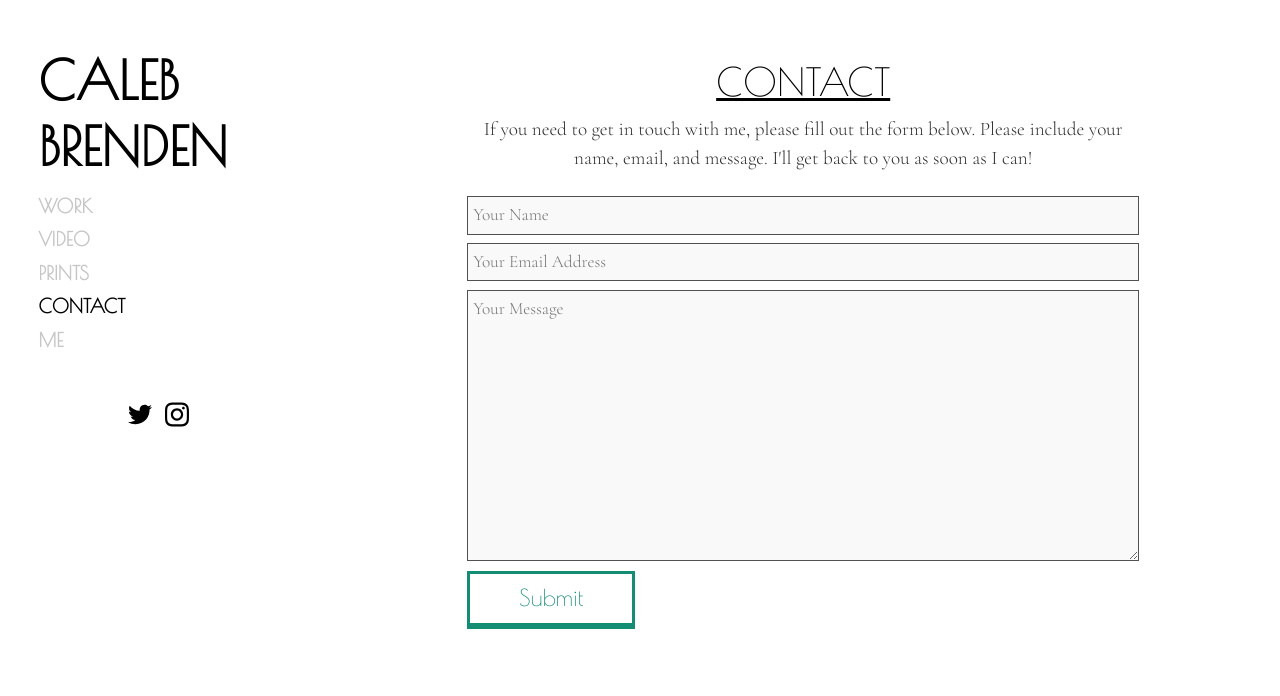
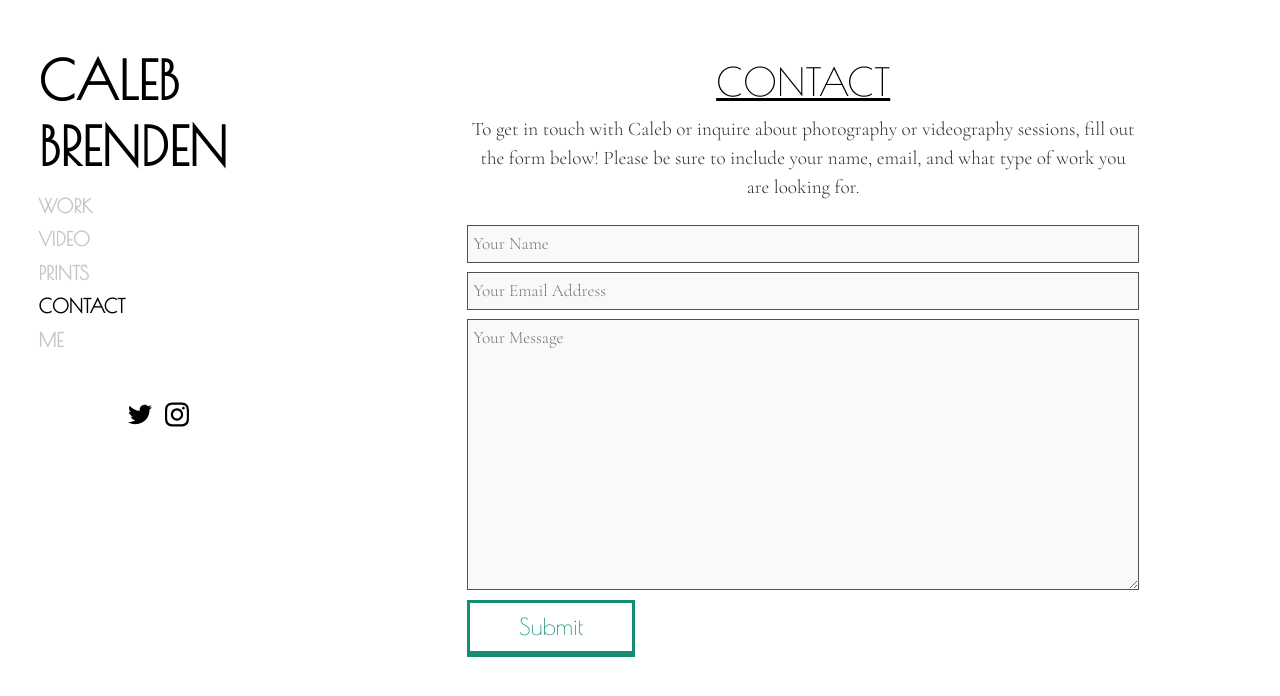
Before and after one commit to calebbrenden/my-site, a Jekyll site: the page built from contact.md, in a window 1280 px wide. Shown: the top 696 px of the page. Built offline with Jekyll 4.4.1, drawn with Linux system fonts in a browser that asks for light colours.

Commit message:
updated contact content

```diff
--- a/contact.md
+++ b/contact.md
@@ -2,13 +2,13 @@
 layout: page
 title: CONTACT
 sidebar_link: true
-description: this is a page with a contact form to request photo or video services. this will send an email directly to me.
+description: this is a page with a contact form to request photography or videography services. this will send an email directly to me.
 author: Caleb Brenden
 ---
 
 <h1 class="page-title">CONTACT</h1>
 
-<p align="center">If you need to get in touch with me, please fill out the form below. Please include your name, email, and message. I'll get back to you as soon as I can!
+<p align="center">To get in touch with Caleb or inquire about photography or videography sessions, fill out the form below! Please be sure to include your name, email, and what type of work you are looking for.</p>
 
 
 <form class="contact-form" action="https://formspree.io/calebbrenden@unm.edu.com"
```
